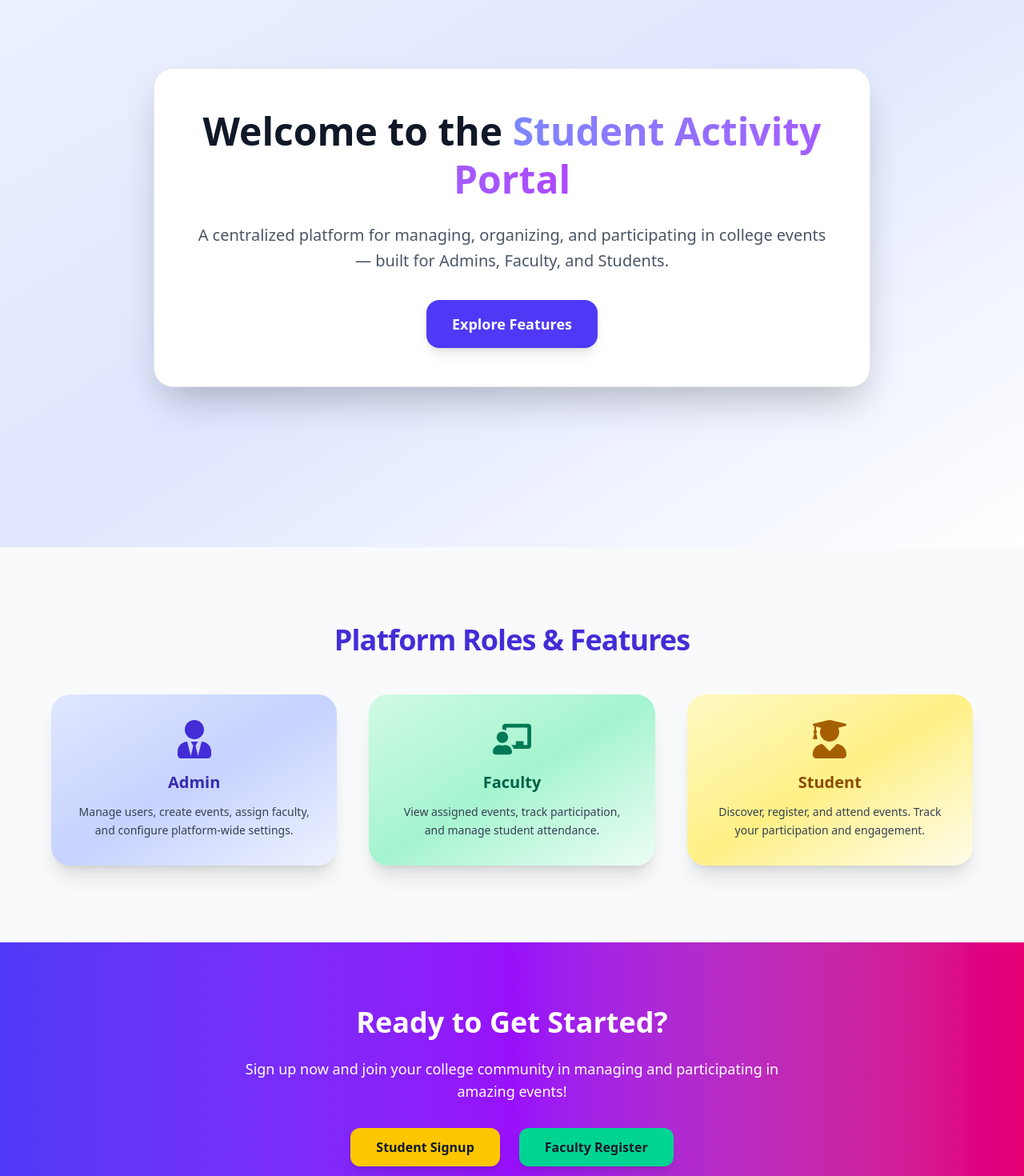
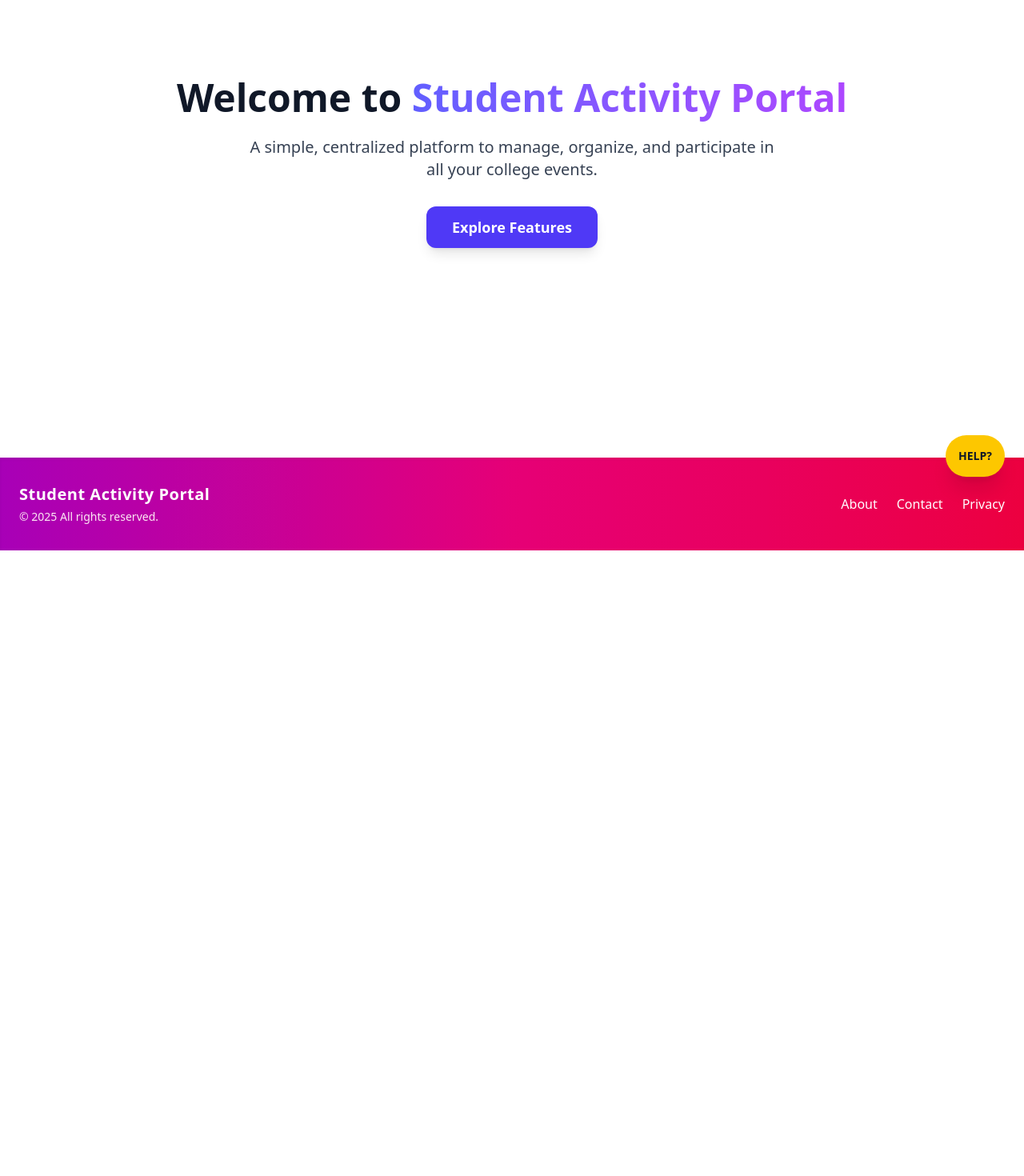
Before and after one commit to DevaseeshKumar/Student-Activity-Portal, a React (Vite) app in the folder frontend/: page / in a window 1280 px wide. Shown: the part 180-1650 px from the top of the page at 80% size. After the commit the page ends 868 px from the top, so only its background shows below. Built offline with nearby package versions, Linux system fonts and the light colour scheme.

Commit message:
ui changed

```diff
--- a/frontend/src/components/AdminNavbar.jsx
+++ b/frontend/src/components/AdminNavbar.jsx
@@ -43,7 +43,7 @@ const AdminNavbar = () => {
             to="/admin/dashboard"
             className="hover:text-yellow-300 transition duration-300"
           >
-            🚀 Admin Portal
+            Admin Portal
           </Link>
         </div>
 
--- a/frontend/src/components/FacultyNavbar.jsx
+++ b/frontend/src/components/FacultyNavbar.jsx
@@ -36,7 +36,7 @@ const FacultyNavbar = () => {
               to="/faculty/dashboard"
               className="hover:text-yellow-300 transition duration-300"
             >
-              🎓 Faculty Panel
+              Faculty Portal
             </Link>
           </div>
 
--- a/frontend/src/components/Footer.jsx
+++ b/frontend/src/components/Footer.jsx
@@ -8,7 +8,7 @@ const Footer = () => {
         {/* Brand Info */}
         <div>
           <h2 className="text-lg sm:text-xl font-bold tracking-wide mb-1">
-            🎓 Student Activity Portal
+             Student Activity Portal
           </h2>
           <p className="text-sm text-pink-100">
             © {new Date().getFullYear()} All rights reserved.
--- a/frontend/src/components/MainNavbar.jsx
+++ b/frontend/src/components/MainNavbar.jsx
@@ -18,7 +18,7 @@ const MainNavbar = () => {
             to="/"
             className="text-2xl sm:text-3xl font-extrabold tracking-wider text-white hover:text-yellow-300 transition duration-300"
           >
-            🎓 Student Activity Portal
+            Student Activity Portal
           </Link>
 
           {/* Nav Links */}
--- a/frontend/src/components/StudentNavbar.jsx
+++ b/frontend/src/components/StudentNavbar.jsx
@@ -36,7 +36,7 @@ const StudentNavbar = () => {
               to="/student/dashboard"
               className="hover:text-yellow-300 transition duration-300"
             >
-              🎓 Student Dashboard
+              Student Portal
             </Link>
           </div>
 
--- a/frontend/src/pages/AdminDashboard.jsx
+++ b/frontend/src/pages/AdminDashboard.jsx
@@ -71,7 +71,7 @@ const AdminDashboard = () => {
 
         {admin && (
           <p className="text-center text-gray-600 mb-6">
-            Logged in as <strong>{admin.username}</strong> ({admin.email})
+            Welcome <strong>{admin.username}</strong>
           </p>
         )}
 
--- a/frontend/src/pages/Contact.jsx
+++ b/frontend/src/pages/Contact.jsx
@@ -83,7 +83,7 @@ const Contact = () => {
 
       {/* Toast Container */}
       <ToastContainer position="top-right" autoClose={3000} hideProgressBar={false} />
-      <Footer />
+
     </>
   );
 };
--- a/frontend/src/pages/Features.jsx
+++ b/frontend/src/pages/Features.jsx
@@ -1,46 +1,67 @@
 import React from "react";
 import MainNavbar from "../components/MainNavbar";
 import Footer from "../components/Footer";
+import { Link } from "react-router-dom";
 import { FaUserTie, FaChalkboardTeacher, FaUserGraduate } from "react-icons/fa";
 
 const Features = () => {
   return (
     <>
       <MainNavbar />
-      <section className="min-h-screen bg-gray-50 px-6 py-24">
+
+      {/* Features Section */}
+      <section className="bg-gray-50 px-6 py-12">
         <div className="max-w-6xl mx-auto text-center">
-          <h2 className="text-4xl font-extrabold mb-12 text-indigo-700">
+          <h2 className="text-3xl font-bold mb-8 text-gray-900">
             Platform Roles & Features
           </h2>
 
-          <div className="grid md:grid-cols-3 gap-10 mx-auto max-w-6xl">
+          <div className="grid md:grid-cols-3 gap-4">
             {/* Admin */}
-            <div className="bg-gradient-to-br from-indigo-100 via-indigo-200 to-indigo-50 p-8 rounded-3xl shadow-xl hover:shadow-2xl transform hover:-translate-y-2 transition duration-500 flex flex-col items-center">
-              <FaUserTie className="text-5xl text-indigo-700 mb-4" />
-              <h3 className="text-xl font-bold mb-3 text-indigo-800">Admin</h3>
-              <p className="text-gray-700 text-sm leading-relaxed text-center">
-                Manage users, create events, assign faculty, and configure platform-wide settings.
+            <div className="bg-white p-6 rounded-xl flex flex-col items-center">
+              <FaUserTie className="text-4xl text-indigo-600 mb-3" />
+              <h3 className="text-lg font-semibold mb-2 text-gray-900">Admin</h3>
+              <p className="text-gray-600 text-sm text-center">
+                Manage users, create events, assign faculty, and configure platform settings.
               </p>
             </div>
 
             {/* Faculty */}
-            <div className="bg-gradient-to-br from-emerald-100 via-emerald-200 to-emerald-50 p-8 rounded-3xl shadow-xl hover:shadow-2xl transform hover:-translate-y-2 transition duration-500 flex flex-col items-center">
-              <FaChalkboardTeacher className="text-5xl text-emerald-700 mb-4" />
-              <h3 className="text-xl font-bold mb-3 text-emerald-800">Faculty</h3>
-              <p className="text-gray-700 text-sm leading-relaxed text-center">
+            <div className="bg-white p-6 rounded-xl flex flex-col items-center">
+              <FaChalkboardTeacher className="text-4xl text-emerald-600 mb-3" />
+              <h3 className="text-lg font-semibold mb-2 text-gray-900">Faculty</h3>
+              <p className="text-gray-600 text-sm text-center">
                 View assigned events, conduct events, and manage student attendance.
               </p>
             </div>
 
             {/* Student */}
-            <div className="bg-gradient-to-br from-yellow-100 via-yellow-200 to-yellow-50 p-8 rounded-3xl shadow-xl hover:shadow-2xl transform hover:-translate-y-2 transition duration-500 flex flex-col items-center">
-              <FaUserGraduate className="text-5xl text-yellow-700 mb-4" />
-              <h3 className="text-xl font-bold mb-3 text-yellow-800">Student</h3>
-              <p className="text-gray-700 text-sm leading-relaxed text-center">
-                Discover, register, and attend events. Track your participation and engagement.
+            <div className="bg-white p-6 rounded-xl flex flex-col items-center">
+              <FaUserGraduate className="text-4xl text-yellow-500 mb-3" />
+              <h3 className="text-lg font-semibold mb-2 text-gray-900">Student</h3>
+              <p className="text-gray-600 text-sm text-center">
+                Discover, register, and attend events. Track your participation.
               </p>
             </div>
           </div>
+        </div>
+      </section>
+
+      {/* Get Started Section */}
+      <section className="bg-gray-100 py-12 text-center">
+        <h2 className="text-2xl font-bold mb-4 text-gray-900">Ready to Get Started?</h2>
+        <p className="text-gray-700 mb-4">Join your college community and start participating in events!</p>
+        <div className="flex justify-center gap-4 flex-wrap">
+          <Link to="/student/signup">
+            <button className="px-6 py-2 bg-yellow-400 text-gray-900 rounded font-semibold">
+              Student Signup
+            </button>
+          </Link>
+          <Link to="/faculty/register">
+            <button className="px-6 py-2 bg-emerald-400 text-gray-900 rounded font-semibold">
+              Faculty Register
+            </button>
+          </Link>
         </div>
       </section>
 
--- a/frontend/src/pages/Home.jsx
+++ b/frontend/src/pages/Home.jsx
@@ -1,8 +1,6 @@
 import React from "react";
 import MainNavbar from "../components/MainNavbar";
-import Footer from "../components/Footer";
 import { Link } from "react-router-dom";
-import { FaUserTie, FaChalkboardTeacher, FaUserGraduate } from "react-icons/fa";
 
 const Home = () => {
   return (
@@ -10,87 +8,31 @@ const Home = () => {
       <MainNavbar />
 
       {/* Hero Section */}
-      <div className="min-h-screen flex flex-col items-center justify-center bg-gradient-to-br from-indigo-50 via-indigo-100 to-white px-6 py-24 text-gray-800">
-        <div className="max-w-4xl w-full bg-white shadow-2xl rounded-3xl p-12 border border-gray-200 text-center transform transition duration-500 hover:scale-105">
-          <h1 className="text-4xl md:text-5xl font-extrabold mb-6 leading-tight text-gray-900">
-            Welcome to the{" "}
-            <span className="text-indigo-600 bg-gradient-to-r from-indigo-400 to-purple-500 bg-clip-text text-transparent">
+      <div className="min-h-[80vh] flex flex-col items-center justify-center bg-white px-6 text-center">
+        <h1 className="text-4xl md:text-5xl font-extrabold mb-6 text-gray-900">
+          Welcome to{" "}
+          <span className="text-indigo-600 bg-clip-text text-transparent bg-gradient-to-r from-indigo-500 to-purple-500">
             Student Activity Portal
           </span>
         </h1>
-          <p className="text-lg md:text-xl mb-8 leading-relaxed text-gray-600">
-            A centralized platform for managing, organizing, and participating in
-            college events — built for Admins, Faculty, and Students.
+        <p className="text-lg md:text-xl mb-8 text-gray-700 max-w-2xl">
+          A simple, centralized platform to manage, organize, and participate in all your college events.
         </p>
         <Link to="/features">
-            <button className="px-8 py-4 bg-indigo-600 hover:bg-indigo-700 text-white rounded-2xl text-lg font-semibold shadow-lg transition transform hover:scale-105 hover:shadow-xl">
+          <button className="px-8 py-3 bg-indigo-600 hover:bg-indigo-700 text-white rounded-xl text-lg font-semibold shadow-lg transition transform hover:scale-105">
             Explore Features
           </button>
         </Link>
       </div>
-      </div>
 
-      {/* Features Section */}
-      <section id="features" className="bg-gray-50 px-6 py-24">
-        <div className="max-w-6xl mx-auto text-center">
-          <h2 className="text-3xl md:text-4xl font-extrabold mb-12 text-indigo-700 tracking-tight">
-            Platform Roles & Features
-          </h2>
-
-          <div className="grid md:grid-cols-3 gap-10 mx-auto max-w-6xl">
-            {/* Admin Card */}
-            <div className="bg-gradient-to-br from-indigo-100 via-indigo-200 to-indigo-50 p-8 rounded-3xl shadow-xl hover:shadow-2xl transform hover:-translate-y-2 transition duration-500 flex flex-col items-center">
-              <FaUserTie className="text-5xl text-indigo-700 mb-4 transition-transform hover:scale-110" />
-              <h3 className="text-xl font-bold mb-3 text-indigo-800">Admin</h3>
-              <p className="text-gray-700 text-sm leading-relaxed text-center">
-                Manage users, create events, assign faculty, and configure platform-wide settings.
-              </p>
-            </div>
-
-            {/* Faculty Card */}
-            <div className="bg-gradient-to-br from-emerald-100 via-emerald-200 to-emerald-50 p-8 rounded-3xl shadow-xl hover:shadow-2xl transform hover:-translate-y-2 transition duration-500 flex flex-col items-center">
-              <FaChalkboardTeacher className="text-5xl text-emerald-700 mb-4 transition-transform hover:scale-110" />
-              <h3 className="text-xl font-bold mb-3 text-emerald-800">Faculty</h3>
-              <p className="text-gray-700 text-sm leading-relaxed text-center">
-                View assigned events, track participation, and manage student attendance.
-              </p>
-            </div>
-
-            {/* Student Card */}
-            <div className="bg-gradient-to-br from-yellow-100 via-yellow-200 to-yellow-50 p-8 rounded-3xl shadow-xl hover:shadow-2xl transform hover:-translate-y-2 transition duration-500 flex flex-col items-center">
-              <FaUserGraduate className="text-5xl text-yellow-700 mb-4 transition-transform hover:scale-110" />
-              <h3 className="text-xl font-bold mb-3 text-yellow-800">Student</h3>
-              <p className="text-gray-700 text-sm leading-relaxed text-center">
-                Discover, register, and attend events. Track your participation and engagement.
-              </p>
-            </div>
-          </div>
-        </div>
-      </section>
-
-      {/* Call-to-Action Section */}
-      <section className="bg-gradient-to-r from-indigo-600 via-purple-600 to-pink-600 py-20 text-white text-center">
-        <h2 className="text-3xl md:text-4xl font-extrabold mb-6">
-          Ready to Get Started?
-        </h2>
-        <p className="text-lg mb-8 max-w-2xl mx-auto">
-          Sign up now and join your college community in managing and participating in amazing events!
-        </p>
-        <div className="flex justify-center gap-6 flex-wrap">
-          <Link to="/student/signup">
-            <button className="px-8 py-3 bg-yellow-400 hover:bg-yellow-500 text-gray-900 rounded-xl font-bold shadow-lg transition transform hover:scale-105">
-              Student Signup
-            </button>
+      {/* Floating Help Button */}
+      <Link
+        to="/contact"
+        className="fixed bottom-6 right-6 bg-yellow-400 hover:bg-yellow-500 text-gray-900 p-4 rounded-full shadow-xl flex items-center justify-center transition transform hover:scale-110 z-50"
+        title="Help & Support"
+      >
+        <span className="text-sm font-bold">HELP?</span>
       </Link>
-          <Link to="/faculty/register">
-            <button className="px-8 py-3 bg-emerald-400 hover:bg-emerald-500 text-gray-900 rounded-xl font-bold shadow-lg transition transform hover:scale-105">
-              Faculty Register
-            </button>
-          </Link>
-        </div>
-      </section>
-
-
     </>
   );
 };
```
Lines whose indentation alone changed are shown as unchanged.
